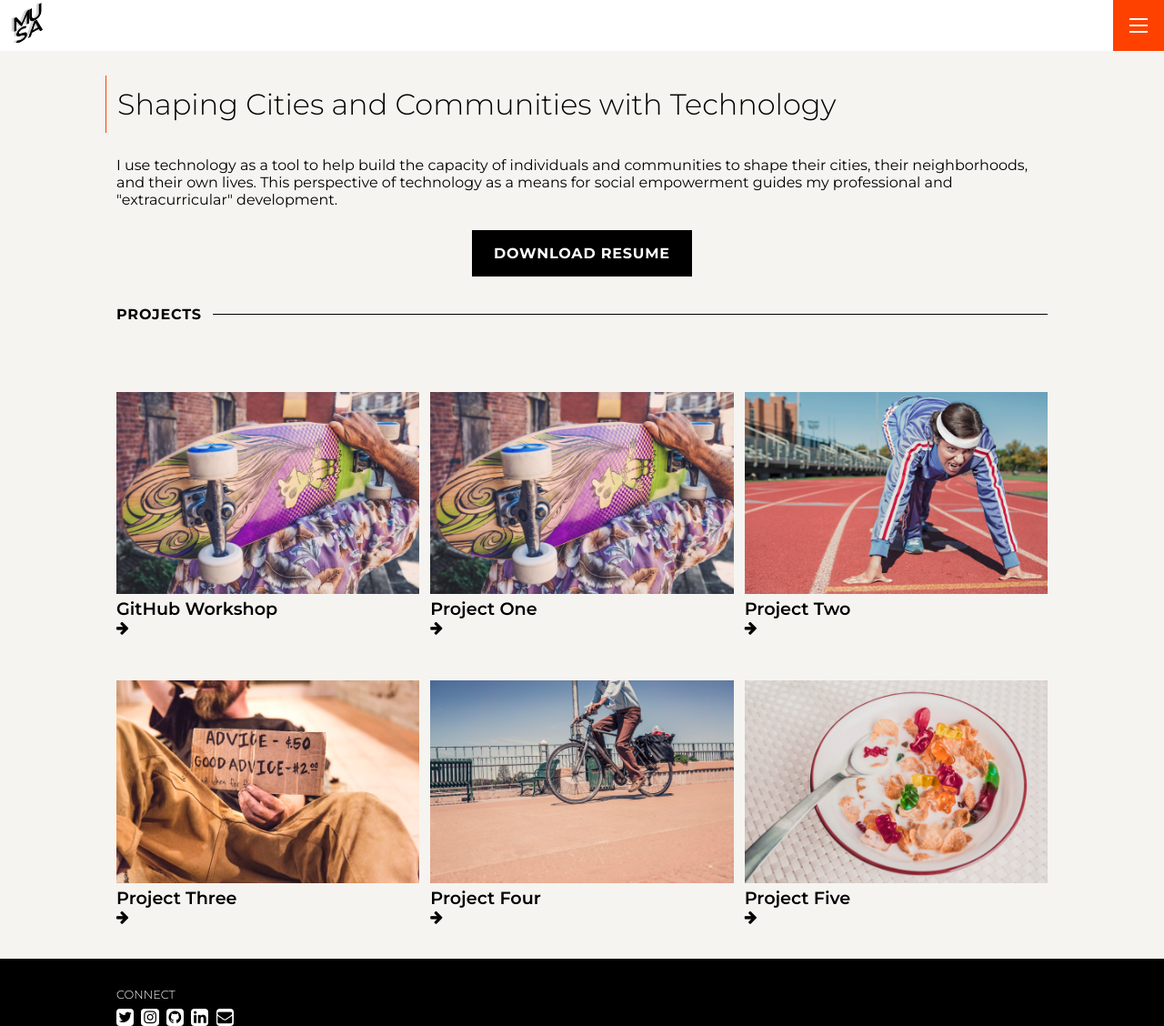
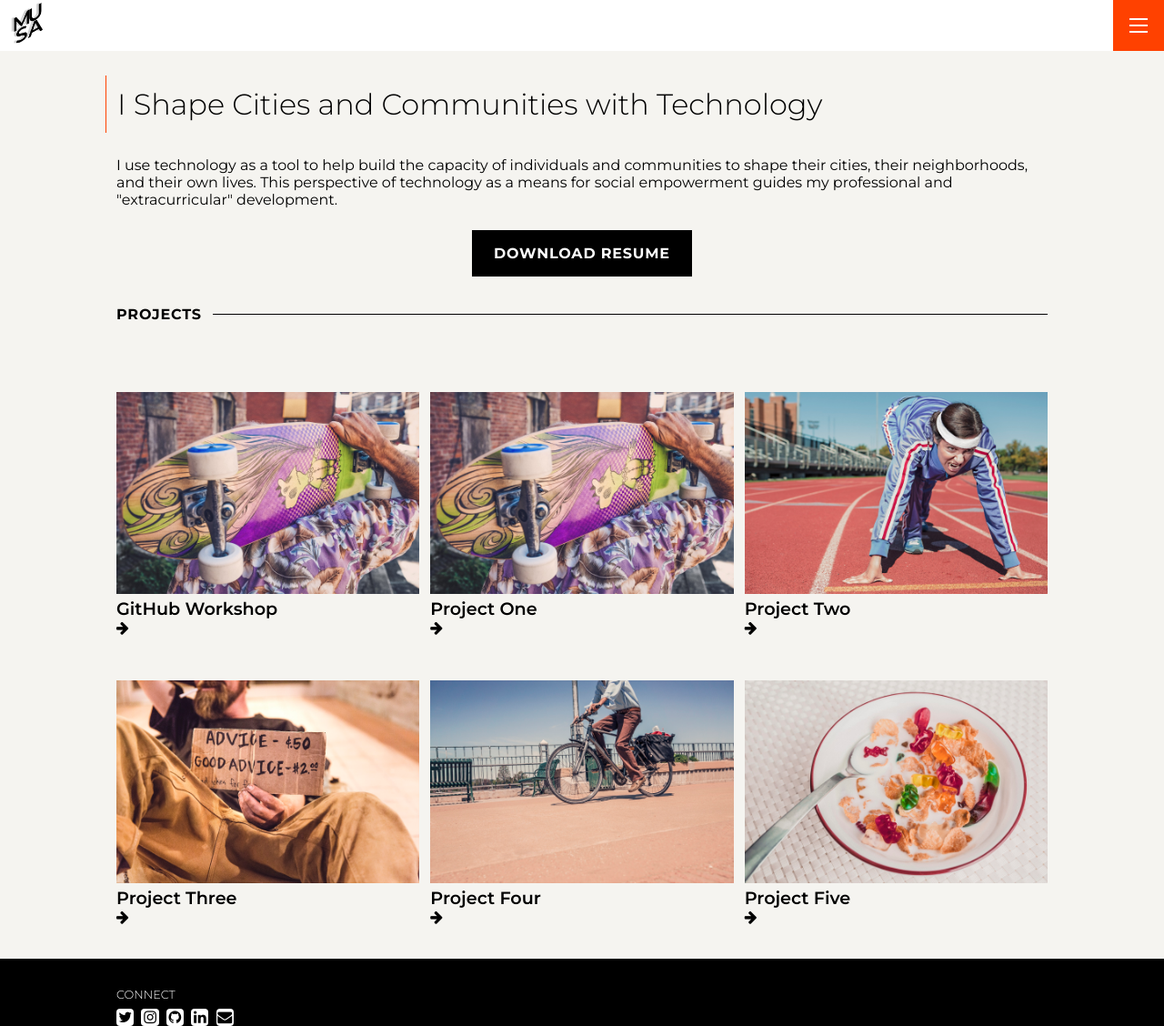
Before and after one commit to mjumbewu/portfolio, a Jekyll site: the page built from index.md, in a window 1280 px wide and 1128 px high. Shown: the whole window at 91% size. Built offline with Jekyll 4.4.1, drawn with Linux system fonts in a browser that asks for light colours.

Commit message:
Updated the intro title (v1)

```diff
--- a/_data/settings.yml
+++ b/_data/settings.yml
@@ -7,7 +7,7 @@ logo: '/assets/img/musa-logo.png'
 # A brief introduction or mission statement that appears at the top of the
 # portfolio home page, above the project list. If you don't want one of the
 # intro_title or intro_text to show up, just set the appropriate value to null.
-intro_title: Shaping Cities and Communities with Technology
+intro_title: I Shape Cities and Communities with Technology
 intro_text: |
   I use technology as a tool to help build the capacity of individuals and
   communities to shape their cities, their neighborhoods, and their own lives.
```
